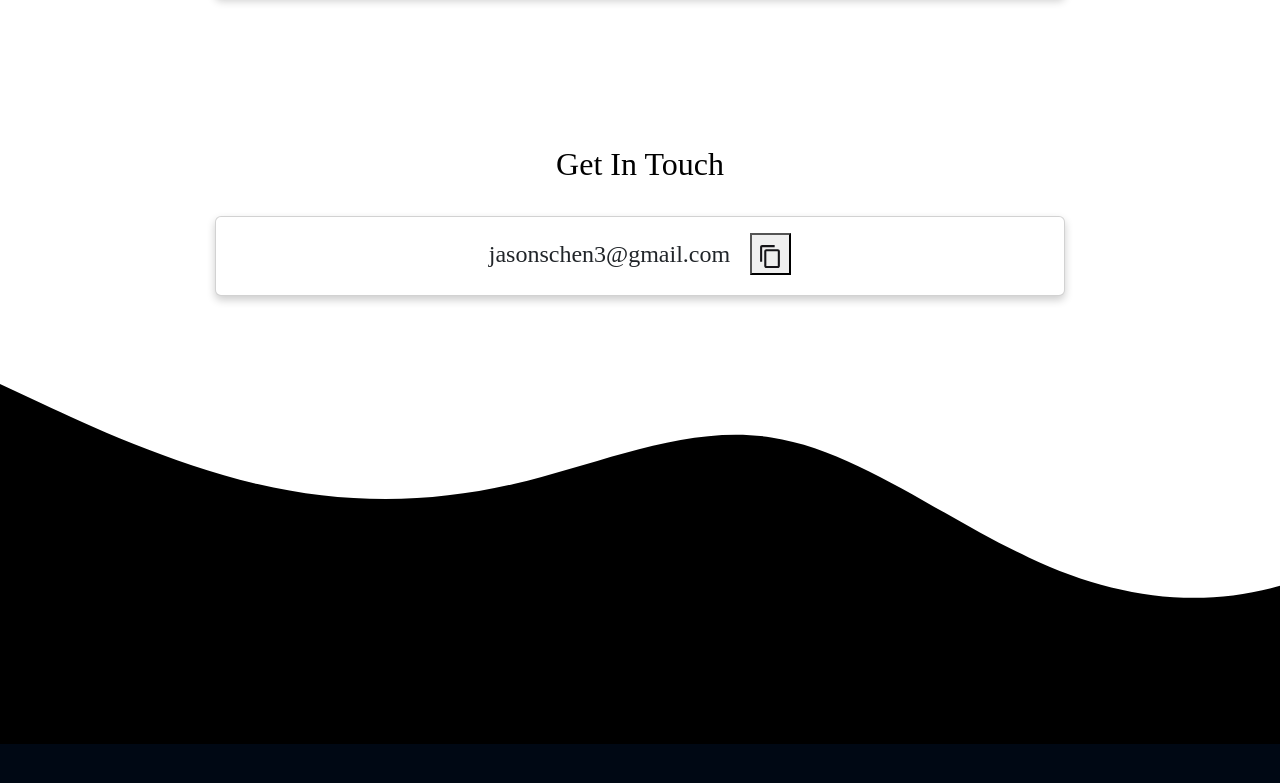
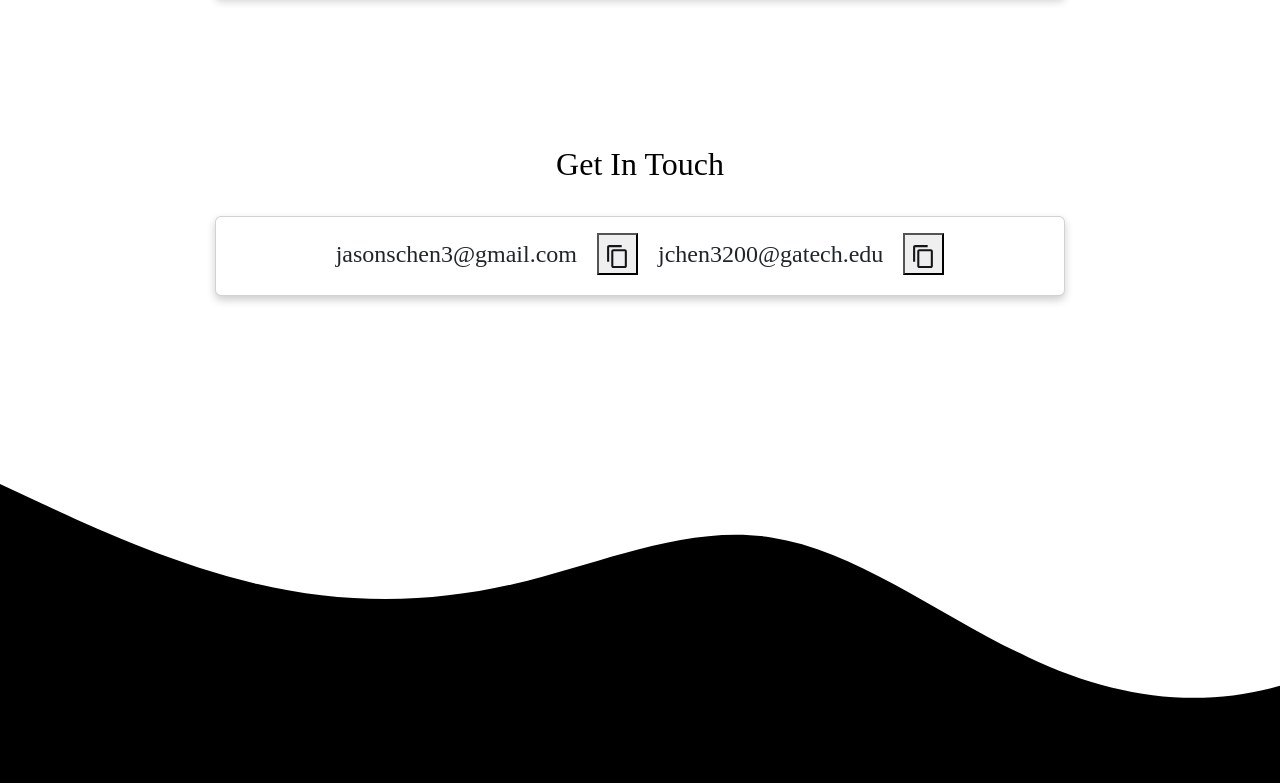
Before and after one commit to jasonschen3/personal-site, a website: page index.html in a window 1280 px wide. Shown: the part 3807-4590 px from the top of the page. Before the commit the page ends 4551 px from the top, so only its background shows below. Drawn offline with nearby package versions, Linux system fonts and the light colour scheme; a web font is replaced by a local one.

Commit message:
Add resume link

```diff
--- a/index.html
+++ b/index.html
@@ -26,7 +26,7 @@
         <li><a href="#about">About</a></li>
         <li><a href="#contact">Contact</a></li>
       </ul>
-      <a class="resume-btn">Resume</a>
+      <a href='https://github.com/jasonschen3/resume' target="_blank" class="resume-btn">Resume</a>
     </div>
     <aside class="sidebar">
       <a href="https://www.linkedin.com/in/chensjason/" target="_blank">
@@ -216,6 +216,9 @@
         <br />
         <div class="card mb-5" style="width: 850px" id="about-card">
           <div class="row g-0">
+            <!-- <div class="col-md-12">
+            <img src="" class="img-fluid rounded-start" alt="..." />
+            </div> -->
             <div class="col-md-12">
               <div class="card-body">
                 <p class="card-text">
@@ -289,6 +292,40 @@
                   </svg>
                   <span class="MuiTouchRipple-root css-w0pj6f"></span>
                 </button>
+                <!--School email-->
+                <div
+                style="
+                  display: flex;
+                  align-items: center;
+                  gap: 10px 20px;
+                  flex-wrap: wrap;
+                  justify-content: center;
+                "
+              >
+                <span>jchen3200@gatech.edu</span>
+                <button
+                  class="MuiButtonBase-root MuiIconButton-root MuiIconButton-sizeMedium css-1yxmbwk"
+                  tabindex="0"
+                  type="button"
+                  aria-label="Copied!"
+                >
+                  <svg
+                    stroke="currentColor"
+                    fill="currentColor"
+                    stroke-width="0"
+                    viewBox="0 0 24 24"
+                    height="25"
+                    width="25"
+                    xmlns="http://www.w3.org/2000/svg"
+                    style="color: rgb(21, 20, 24); cursor: pointer"
+                  >
+                    <path fill="none" d="M0 0h24v24H0z"></path>
+                    <path
+                      d="M16 1H4c-1.1 0-2 .9-2 2v14h2V3h12V1zm3 4H8c-1.1 0-2 .9-2 2v14c0 1.1.9 2 2 2h11c1.1 0 2-.9 2-2V7c0-1.1-.9-2-2-2zm0 16H8V7h11v14z"
+                    ></path>
+                  </svg>
+                  <span class="MuiTouchRipple-root css-w0pj6f"></span>
+                </button>
               </div>
             </div>
           </div>
```
